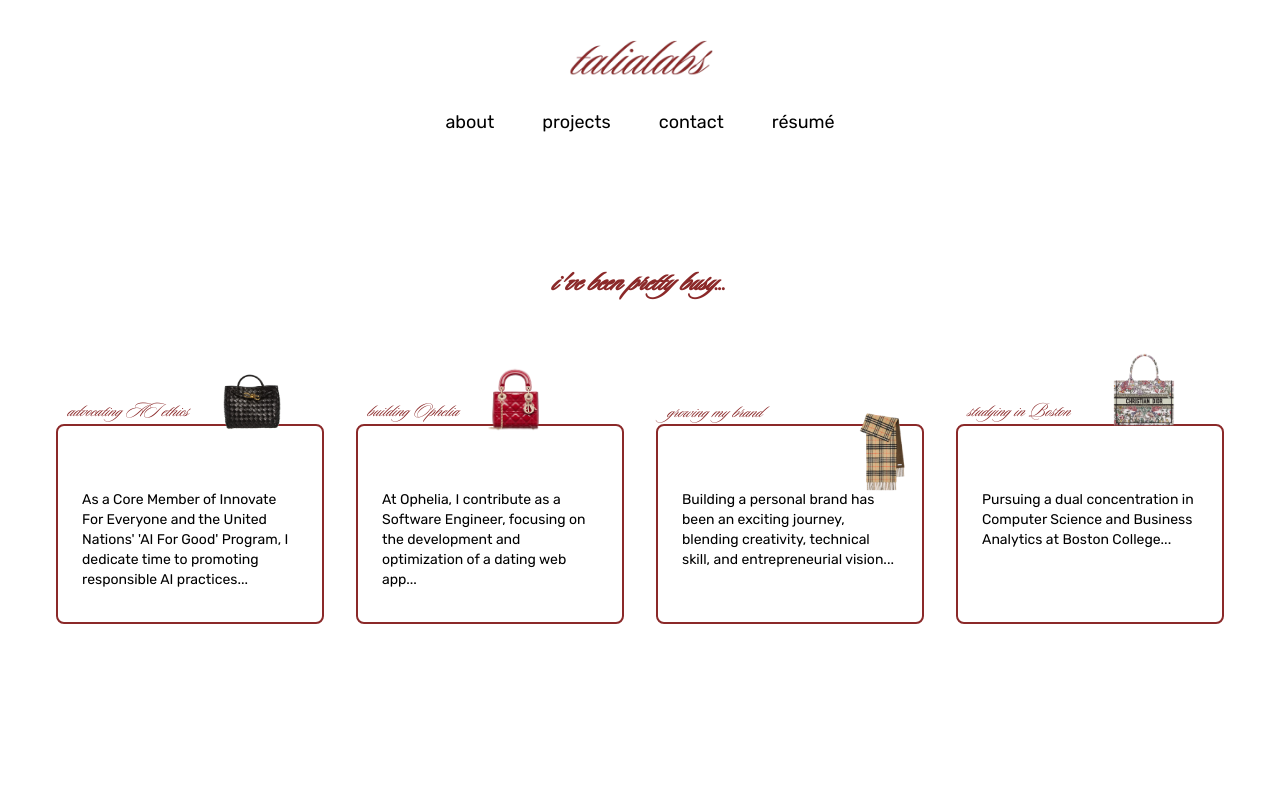
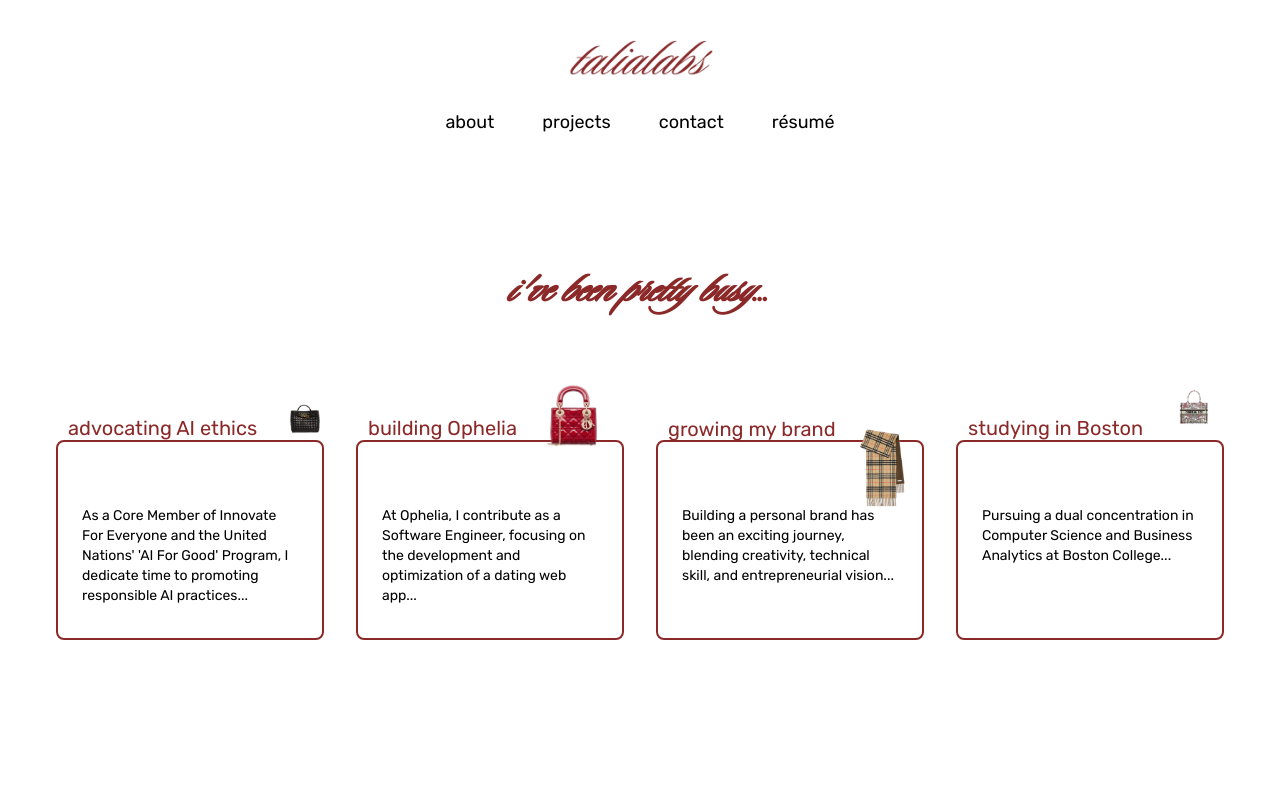
Before and after one commit to taliakusmirek/myportfolio, a Next.js app in the folder myportfolio/: page /about in a window 1280 px wide. Shown: the top 800 px of the page. Built offline with nearby package versions, Linux system fonts and the light colour scheme.

Commit message:
done for now

```diff
--- a/myportfolio/src/app/about/page.tsx
+++ b/myportfolio/src/app/about/page.tsx
@@ -56,10 +56,10 @@ export default function About() {
         {/* Title without typewriter effect */}
         <div className="flex justify-center">
           <h1
-            className="text-h1-mobile md:text-h2-desktop mt-20 mb-20 text-brand-Bold-Red flex justify-center"
+            className="text-h1-mobile md:text-h1-desktop mt-20 mb-20 text-brand-Bold-Red flex justify-center"
             style={{ whiteSpace: 'nowrap' }}
           >
-            i've been pretty busy...
+          i&apos;ve been pretty busy...
           </h1>
         </div>
         <div className="grid justify-items-center gap-8 px-4 sm:px-10 py-10 auto-rows-auto sm:grid-cols-2 md:grid-cols-3 lg:grid-cols-4 mb-16 pb-16 sm:pb-24">
@@ -95,7 +95,7 @@ export default function About() {
               >
                 <h2
                   className={`
-                    text-xl font-Script
+                    text-xl font-Rubik
                     ${hoveredCard === index ? 'text-white' : 'text-brand-Bold-Red'}
                     text-center whitespace-nowrap
                   `}
--- a/myportfolio/src/app/contact/page.tsx
+++ b/myportfolio/src/app/contact/page.tsx
@@ -44,7 +44,7 @@ export default function Contact() {
       <Nav />
 
       <main className="p-4">
-        <h1 className="text-h1-mobile sm:text-h1-desktop flex justify-center mt-14 mb-6 text-brand-Bold-Red">let's chat.</h1>
+        <h1 className="text-h1-mobile sm:text-h1-desktop flex justify-center mt-14 mb-6 text-brand-Bold-Red">  let&apos;s chat.</h1>
         <div className="flex justify-center items-center">
           <Image
             src="/cutout/flat.png"
@@ -57,7 +57,7 @@ export default function Contact() {
 
         {!isSubmitted ? (
         <div className="max-w-2xl mx-auto p-6">
-          <form action="#" method="POST">
+          <form action="#" method="POST" onSubmit={handleSubmit}>
             {/* Email */}
             <div className="mb-4">
               <label htmlFor="email" className="block text-sm font-medium text-gray-700">email</label>
--- a/myportfolio/src/app/projects/page.tsx
+++ b/myportfolio/src/app/projects/page.tsx
@@ -2,7 +2,6 @@
 import React, { useState } from 'react';
 import { motion, AnimatePresence } from 'framer-motion';
 import Image from 'next/image';
-import Link from 'next/link';
 import Nav from '../../components/Navigation';
 import Footer from '../../components/Footer';
 
@@ -204,7 +203,7 @@ export default function Home() {
                 >
                   <div>
                     <Image src={category.imageSrc} alt={category.name} width={100} height={100} />
-                    <span className="text-base-mobile sm:text-base-desktop font-Script mt-2">{category.name}</span>
+                    <span className="text-h1 font-Script mt-2">{category.name}</span>
                   </div>
                 </li>
               ))}
@@ -255,7 +254,7 @@ export default function Home() {
               exit={{ scale: 0.5 }}
             >
               <h2
-                className={`text-lg font-bold text-brand-Bold-Red font-Script ${
+                className={`text-h1 font-bold text-brand-Bold-Red font-Script ${
                   selectedProject.githubLink
                     ? 'cursor-pointer hover:underline'
                     : ''
```
